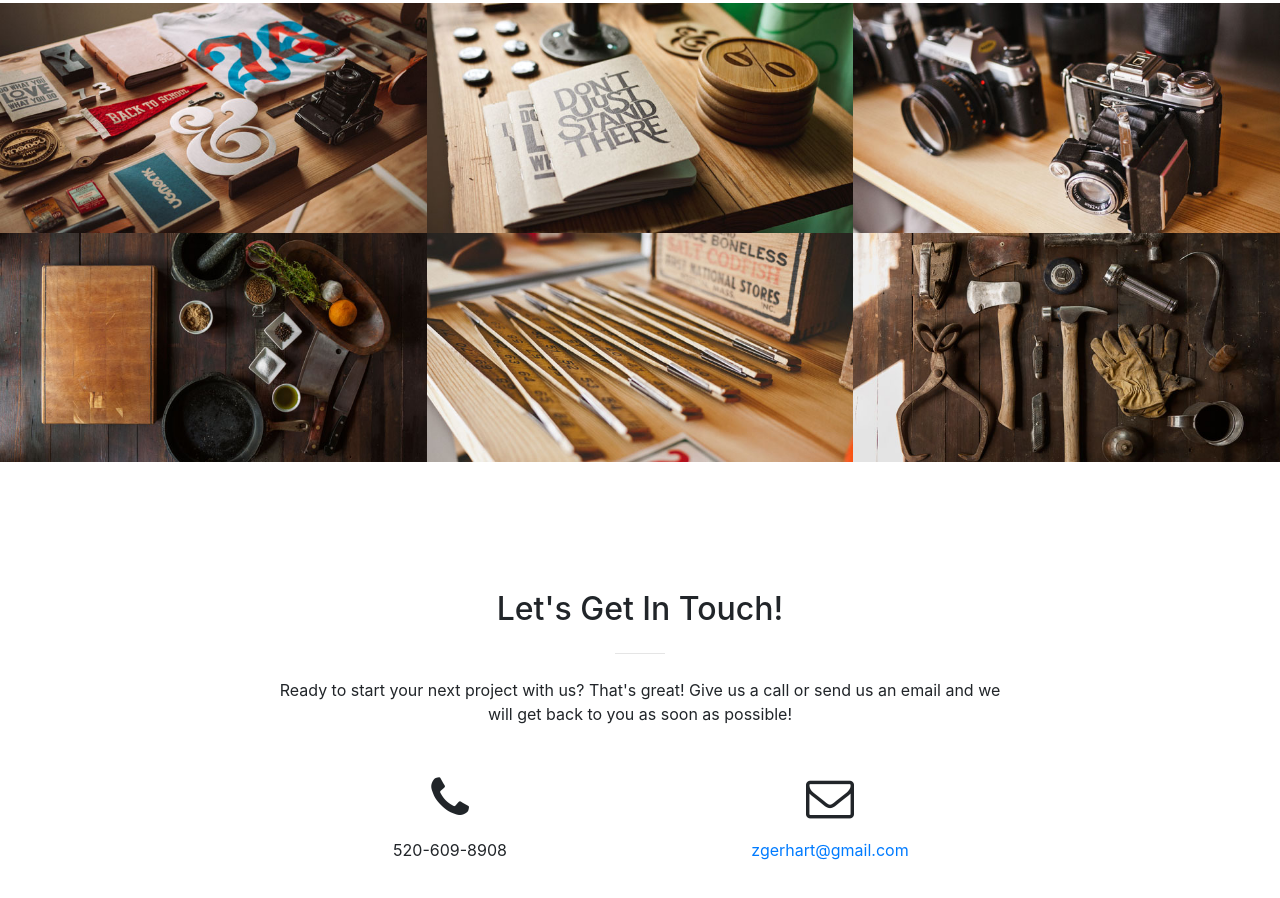
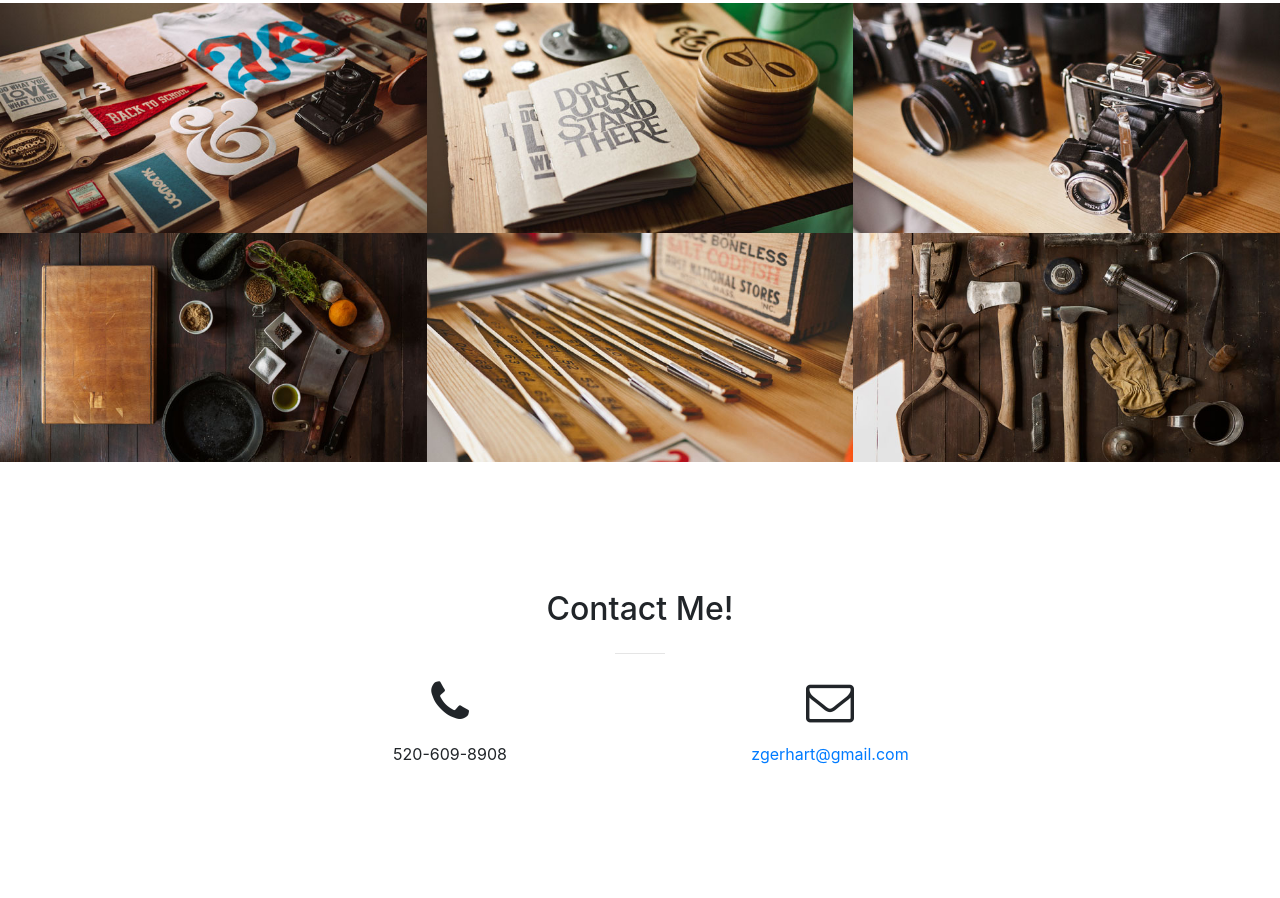
Before and after one commit to zachgerhart/zachgerhart.github.io, a website with bundled scripts: page index.html in a window 1280 px wide. Shown: the part 1992-2890 px from the top of the page. Built offline with nearby package versions, Linux system fonts and the light colour scheme.

Commit message:
edited contact

```diff
--- a/css/creative.css
+++ b/css/creative.css
@@ -20,7 +20,7 @@ hr.light {
   border-color: #000000; }
 
 a {
-  color: #00ffd2;
+  color: #000000;
   -webkit-transition: all 0.2s;
   -moz-transition: all 0.2s;
   transition: all 0.2s; }
--- a/index.html
+++ b/index.html
@@ -237,9 +237,8 @@
       <div class="container">
         <div class="row">
           <div class="col-lg-8 mx-auto text-center">
-            <h2 class="section-heading">Let's Get In Touch!</h2>
+            <h2 class="section-heading">Contact Me!</h2>
             <hr class="my-4">
-            <p class="mb-5">Ready to start your next project with us? That's great! Give us a call or send us an email and we will get back to you as soon as possible!</p>
           </div>
         </div>
         <div class="row">
```
